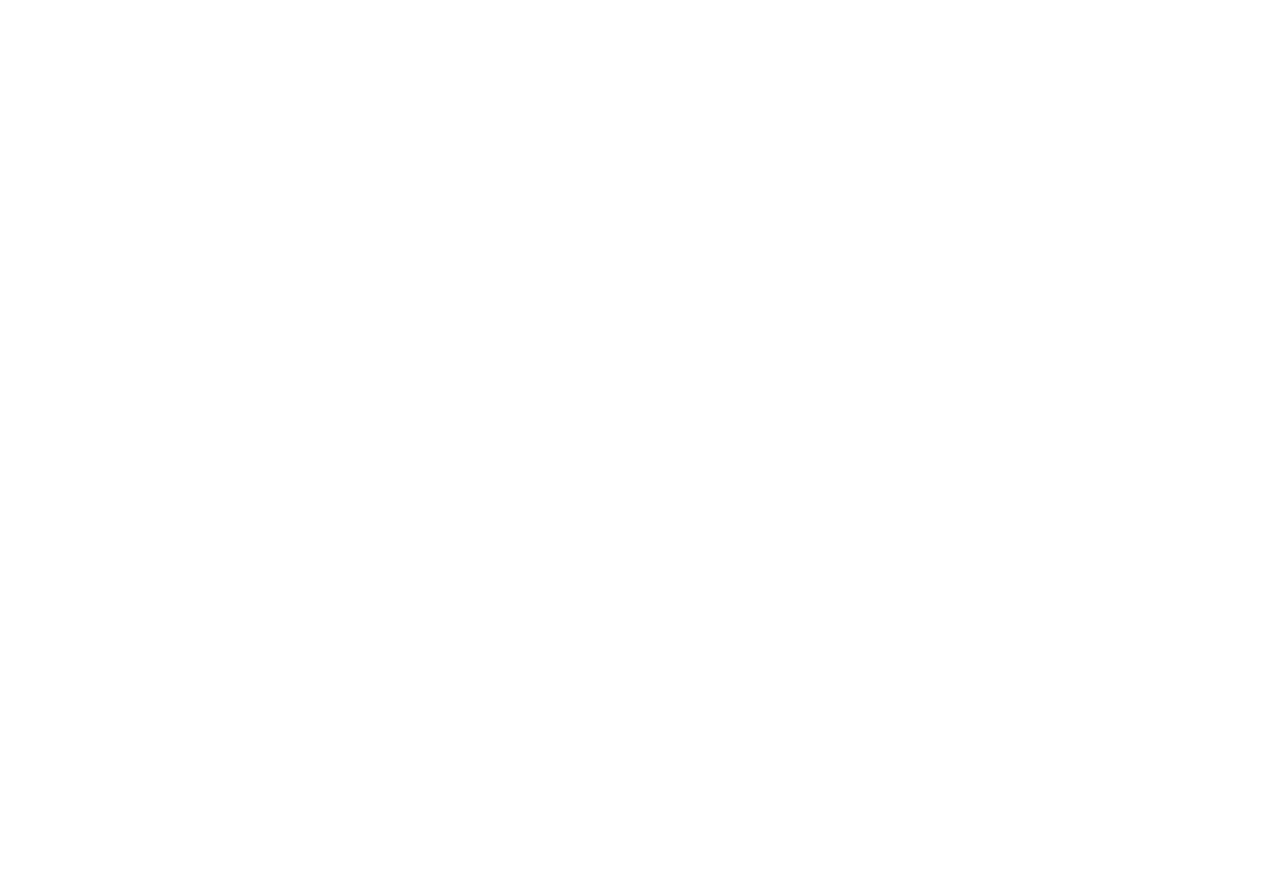
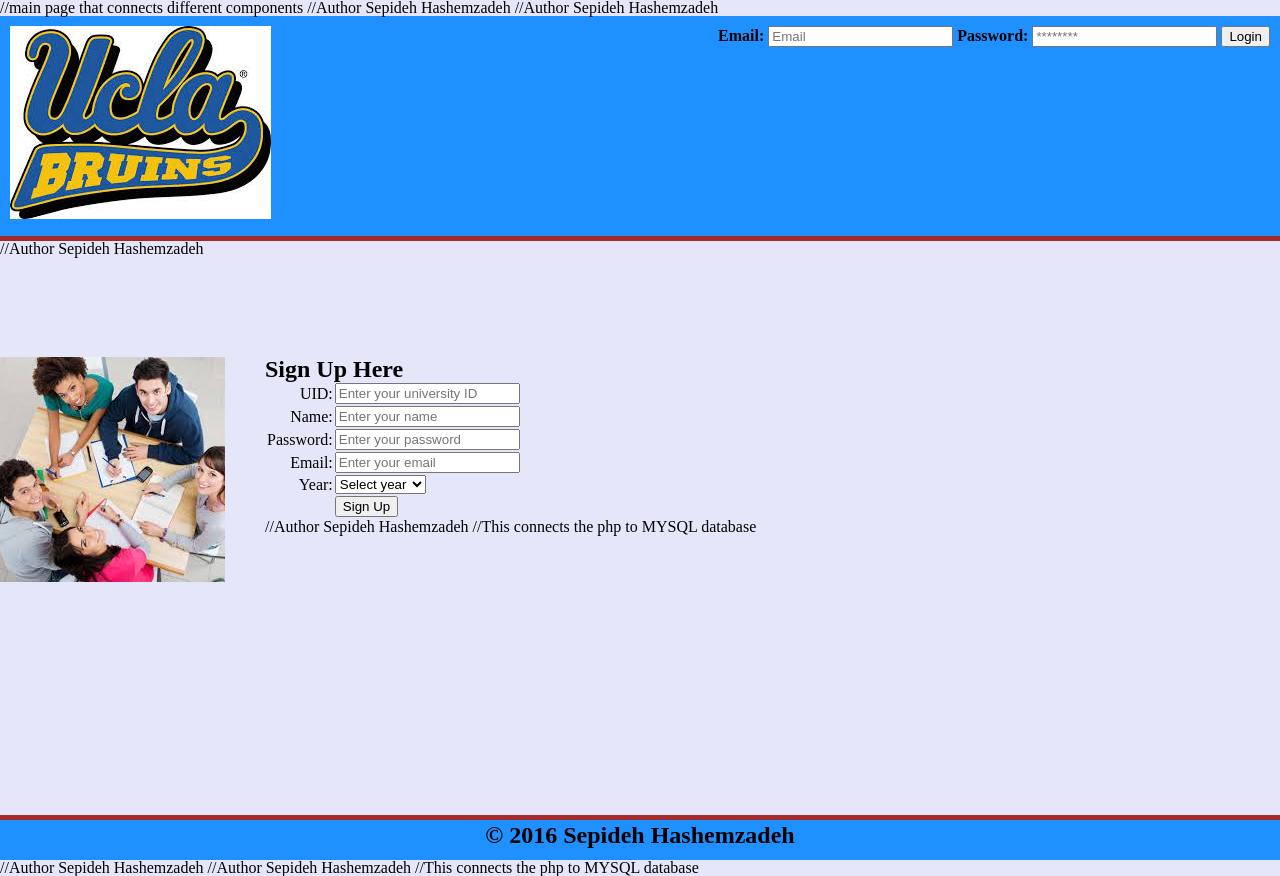
Before and after one commit to PlatformTwo/CS130, a PHP site: page /login.php in a window 1280 px wide. Before the commit the page is empty. Before the commit the page ends 800 px from the top, so only its background shows below. Run offline with PHP 8.4, Linux system fonts and the light colour scheme.

Commit message:
Update login.php

```diff
--- a/BruinSociety/login.php
+++ b/BruinSociety/login.php
@@ -0,0 +1,10 @@
+//main page that connects different components
+//Author Sepideh Hashemzadeh
+<?php
+session_start();
+include ("functions/functions.php");
+include ("template/header.php");
+include ("template/content.php");
+include ("template/footer.php");
+include("CheckLogin.php");
+?>
```
